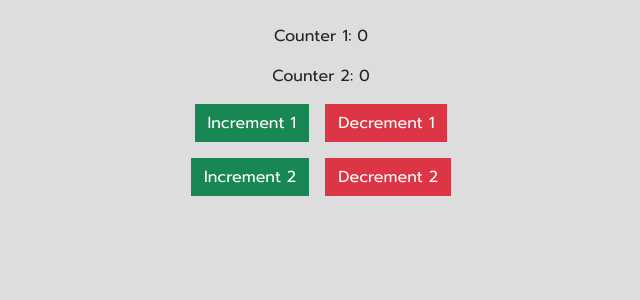
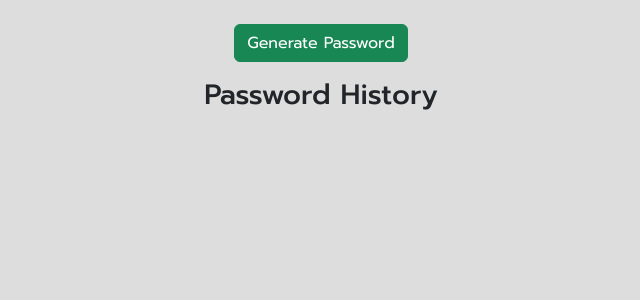
Before and after one commit to mern-trainer/amrin-batch, a React (Create React App) app: page /use-reducer in a window 1280 px wide. Shown: the top 300 px of the page, without its empty margins (319-959 px from the left). Built offline with nearby package versions, Linux system fonts and the light colour scheme.

Commit message:
password generator with use reducer

```diff
--- a/src/Pages/useReducer.jsx
+++ b/src/Pages/useReducer.jsx
@@ -1,54 +1,54 @@
 import React, { useReducer } from 'react'
+import { FaTrash } from 'react-icons/fa'
+
+// Random password generator
+
+const strings = [ 'A', 'B', 'C', 'D', 'E', 'F', 'G', 'H', 'I', 'J', 'K', 'L', 'M', 'N', 'O', 'P', 'Q', 'R', 'S', 'T', 'U', 'V', 'W', 'X', 'Y', 'Z', 'a', 'b', 'c', 'd', 'e', 'f', 'g', 'h', 'i', 'j', 'k', 'l', 'm', 'n', 'o', 'p', 'q', 'r', 's', 't', 'u', 'v', 'w', 'x', 'y', 'z',
+    '0', '1', '2', '3', '4', '5', '6', '7', '8', '9',
+    '!', '@', '#', '$', '%', '^', '&', '*', '(', ')', '-', '=', '_', '+', '[', ']', '{', '}', '|', ';', ':', '\'', ',', '.', '<', '>', '/', '?', '`', '~'
+]
 
 const reducer = (state, action) => {
-    if (action.type === "counter/increment1") {
-        return { ...state, counter1: state.counter1 + action.payload.number }
+    if (action.type === "passwords/create") {
+        return [action.payload, ...state]
     }
-    if (action.type === "counter/increment2") {
-        return { ...state, counter2: state.counter2 + action.payload.number }
-    }
-    if (action.type === "counter/decrement1") {
-        return { ...state, counter1: state.counter1 - action.payload.number }
-    }
-    if (action.type === "counter/decrement2") {
-        return { ...state, counter2: state.counter2 - action.payload.number }
+    if (action.type === "passwords/remove") {
+        return state.filter((_, index) => index !== action.payload.index)
     }
 }
 
 const UseReducer = () => {
 
-    const [counter, dispatch] = useReducer(reducer, {
-        counter1: 0,
-        counter2: 0
-    })
+    const [passwords, dispatch] = useReducer(reducer, [])
 
-    const handleUpdate = (type, operator) => {
-        const obj = { payload: { number: 100 } }
-        if (type === 1 && operator === "+") {
-            obj.type = "counter/increment1"
+    const generatePassword = () => {
+        let i = 0
+        let password = ""
+        while (i < 16) {
+            const randomIndex = Math.floor(Math.random() * strings.length)
+            const element = strings[randomIndex]
+            password += element
+            i++
         }
-        if (type === 2 && operator === "+") {
-            obj.type = "counter/increment2"
-        }
-        if (type === 1 && operator === "-") {
-            obj.type = "counter/decrement1"
-        }
-        if (type === 2 && operator === "-") {
-            obj.type = "counter/decrement2"
-        }
-        dispatch(obj)
+        dispatch({ type: "passwords/create", payload: password });
+    }
+
+    const handleRemove = idx => {
+        dispatch({ type: "passwords/remove", payload: { index: idx } });
     }
 
     return <div className="d-flex flex-column align-items-center mt-4 gap-3">
-        <div>Counter 1: {counter.counter1}</div>
-        <div>Counter 2: {counter.counter2}</div>
-        <div className="d-flex gap-3">
-            <button className="btn btn-success rounded-0" onClick={() => handleUpdate(1, "+")}>Increment 1</button>
-            <button className="btn btn-danger rounded-0" onClick={() => handleUpdate(1, "-")}>Decrement 1</button>
-        </div>
-        <div className="d-flex gap-3">
-            <button className="btn btn-success rounded-0" onClick={() => handleUpdate(2, "+")}>Increment 2</button>
-            <button className="btn btn-danger rounded-0" onClick={() => handleUpdate(2, "-")}>Decrement 2</button>
+        <button className="btn btn-success rounded" onClick={generatePassword}>Generate Password</button>
+        <h3>Password History</h3>
+        <div className='w-50 d-flex flex-column gap-2'>
+            {
+                passwords.map((pass, idx) => {
+                    return <div key={idx} className="d-flex bg-light p-2 justify-content-between">
+                        <div>{pass}</div>
+                        <FaTrash cursor={"pointer"} color='red' onClick={() => handleRemove(idx)}/>
+                    </div>
+                })
+            }
         </div>
     </div>
 }
```
